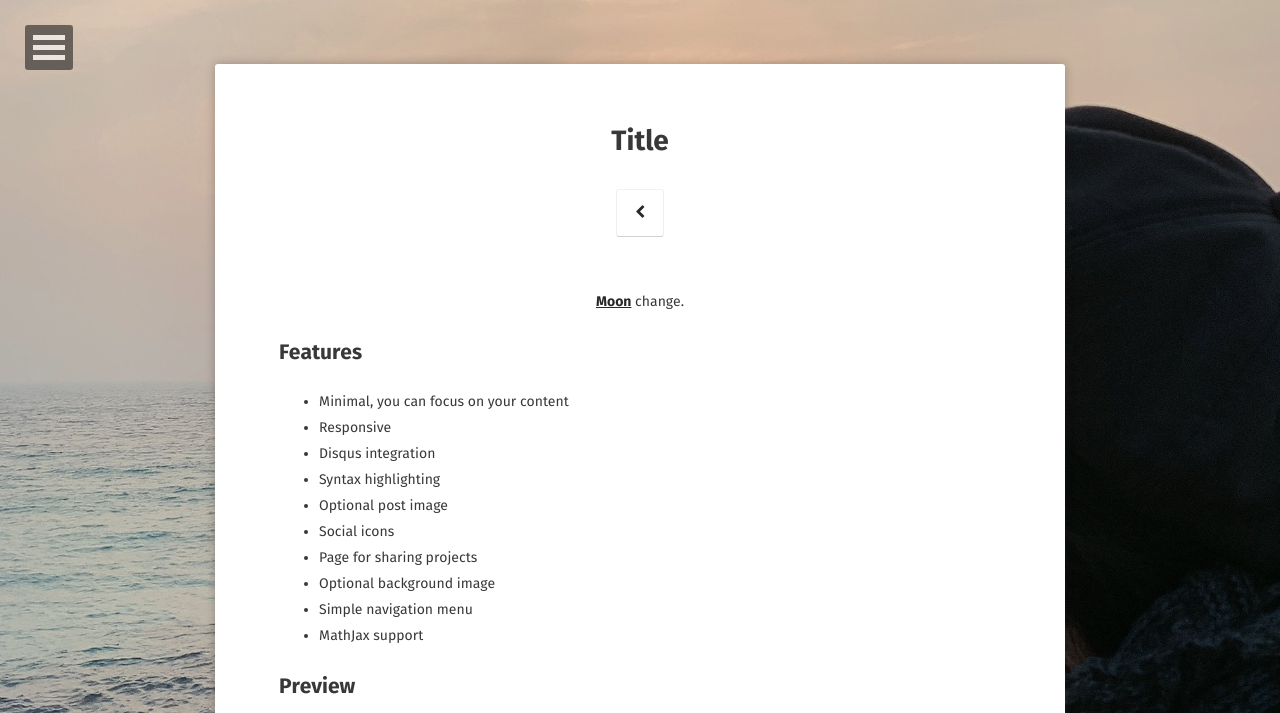
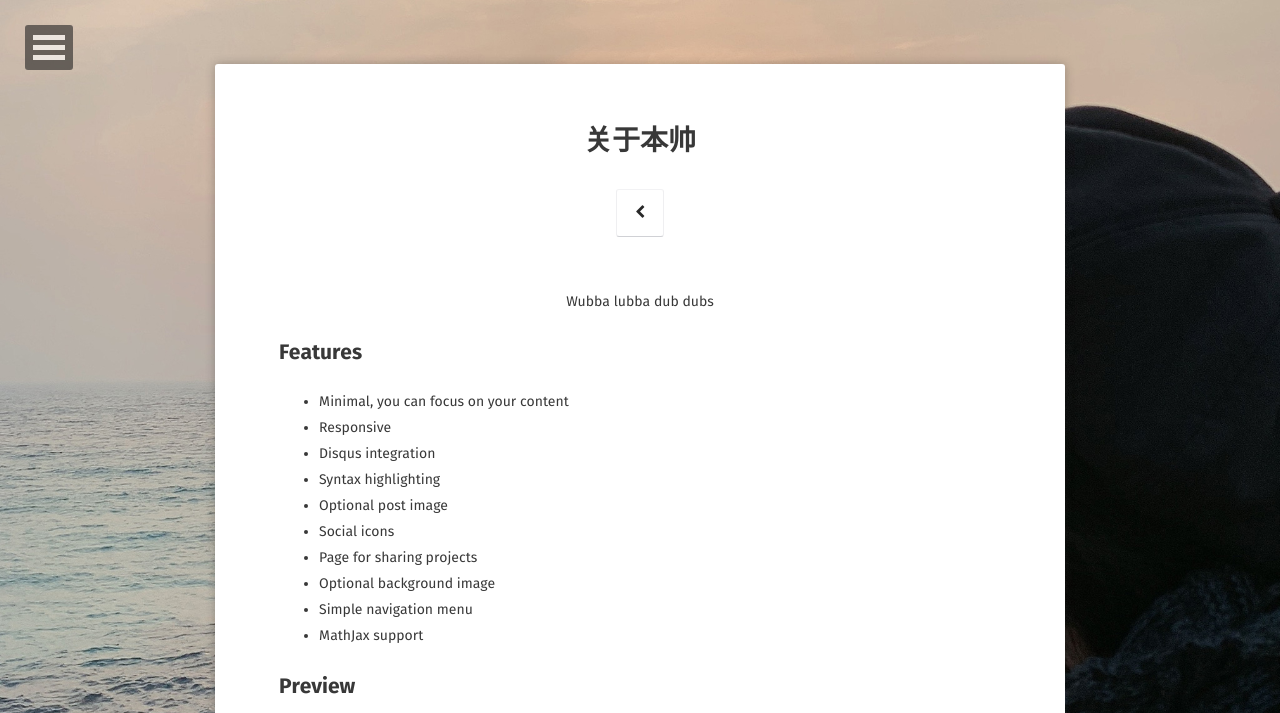
Before and after one commit to YawWQ/yawwq.github.io, a Jekyll site: the page built from about/index.md, in a window 1280 px wide, cut to the strip 0-713 px from the top of the page. Built offline with Jekyll 4.4.1, drawn with Linux system fonts in a browser that asks for light colours; some web fonts are replaced.

Commit message:
change description

```diff
--- a/_config.yml
+++ b/_config.yml
@@ -1,7 +1,7 @@
 # Site
 title:              吾青
 bio:                'Wubba lubba dub dubs'
-description:        "Wubba lubba dub dubs"
+description:        "这里是本帅的秘密基地"
 reading_time:       true
 words_per_minute:   200
 logo:               'assets/img/logo.png'
--- a/about/index.md
+++ b/about/index.md
@@ -1,12 +1,12 @@
 ---
 layout: page
-title: Title
+title: 关于本帅
 tags: [about, Jekyll, theme, moon]
 date: 2016-03-21
 comments: false
 ---
 
-<center><a href="http://yawwq.github.io"><b>Moon</b></a> change.</center>
+<center><a href="http://yawwq.github.io"></a> Wubba lubba dub dubs</center>
 
 ## Features
 * Minimal, you can focus on your content
```
Also changed, not shown: 2 other files.
